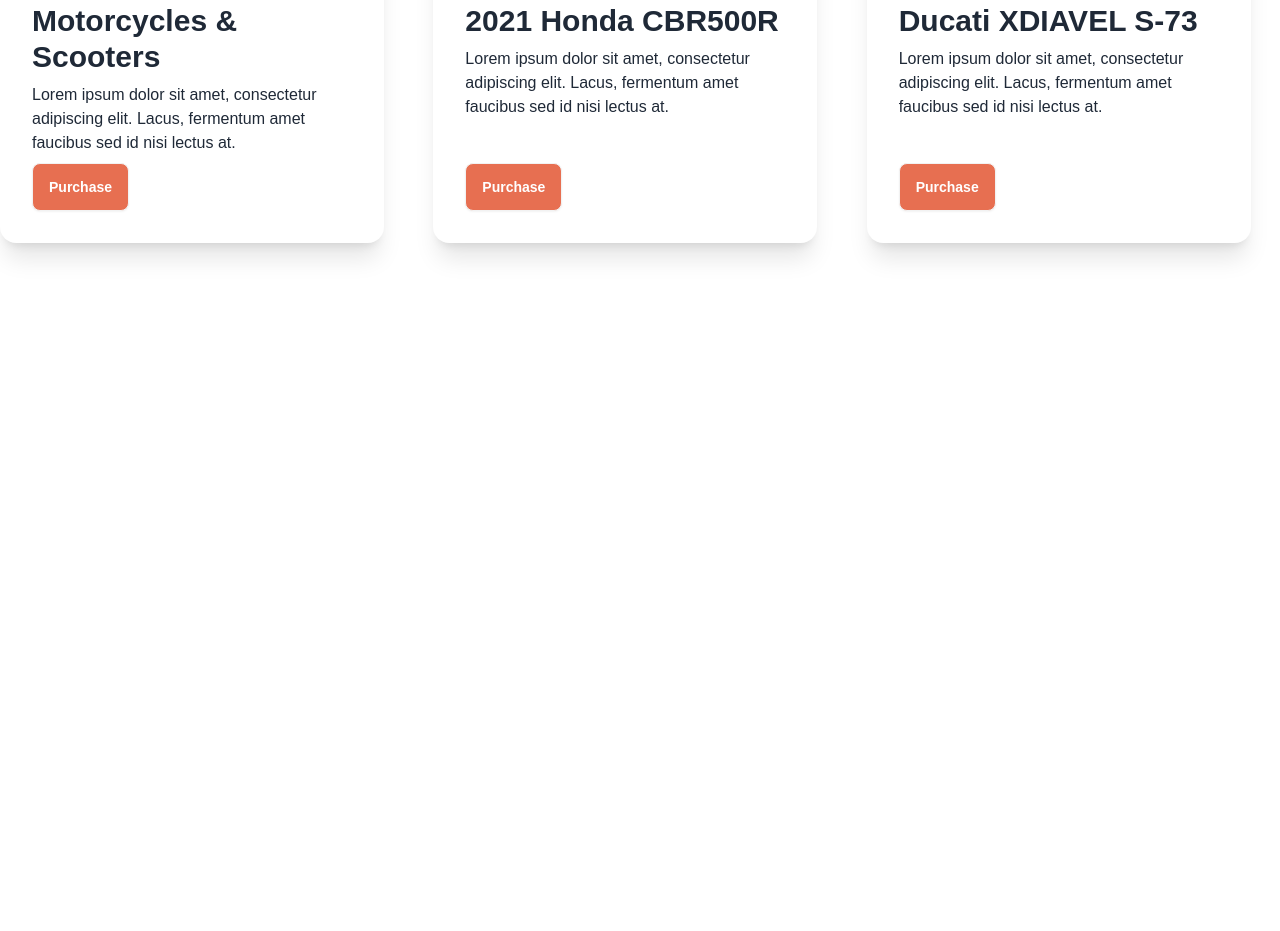
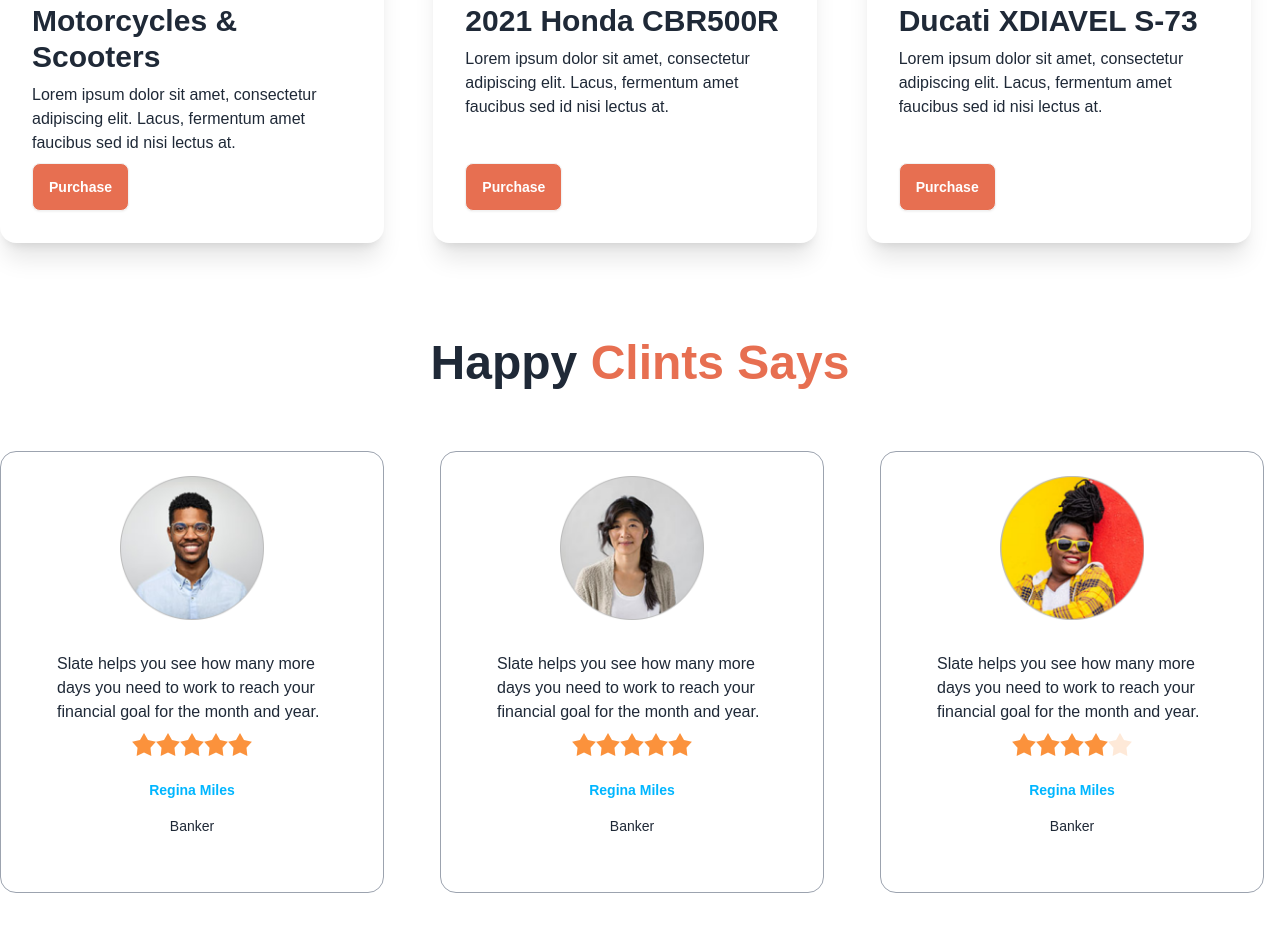
Before and after one commit to Rabby-3338/Bikerside-Design-01, a plain HTML site: page insex.html in a window 1280 px wide. Shown: the part 2816-3747 px from the top of the page. Before the commit the page ends 3155 px from the top, so only its background shows below. Drawn offline with nearby package versions, Linux system fonts and the light colour scheme.

Commit message:
rating section added

```diff
--- a/insex.html
+++ b/insex.html
@@ -218,10 +218,101 @@
             </div>
           </div>
         </div>
+   </section>
 
+   <!-- happy clints -->
+    <section class="my-24">
+      <h3 class=" text-2xl lg:text-5xl font-semibold text-center mb-16"> Happy <span class="text-bike-primary">Clints Says</span></h3>
+<div class="grid grid-cols-1 gap-10 md:grid-cols-2 lg:grid-cols-3">
+  <!-- review-1 -->
+  <div class="card bg-base-100 p-6 w-96 border border-gray-400">
+    <figure>
+      <img class="w-36"
+        src="images/others/user-1.png"
+        alt="Shoes" />
+    </figure>
+    <div class="card-body">
+      <p>Slate helps you see how
+        many more days you need
+        to work to reach your financial
+        goal for the month and year.</p>
+        <div class="rating justify-center">
+          <input type="radio" name="rating-2" class="mask mask-star-2 bg-orange-400" />
+          <input
+            type="radio"
+            name="rating-2"
+            class="mask mask-star-2 bg-orange-400"/>
+          <input type="radio" name="rating-2" class="mask mask-star-2 bg-orange-400" />
+          <input type="radio" name="rating-2" class="mask mask-star-2 bg-orange-400" checked="checked" />
+          <input type="radio" name="rating-2" class="mask mask-star-2 bg-orange-400" />
+        </div>
+      <div class= "text-center space-y-4 mt-4">
+        <h4 class="text-sm font-semibold text-info">Regina Miles</h4>
+        <p class="text-sm">Banker</p>
 
+      </div>
+    </div>
+  </div>
+  <!-- review-2 -->
+  <div class="card bg-base-100 p-6 w-96 border border-gray-400">
+    <figure>
+      <img class="w-36"
+        src="images/others/user-2.png"
+        alt="Shoes" />
+    </figure>
+    <div class="card-body">
+      <p>Slate helps you see how
+        many more days you need
+        to work to reach your financial
+        goal for the month and year.</p>
+        <div class="rating justify-center">
+          <input type="radio" name="rating-2" class="mask mask-star-2 bg-orange-400" />
+          <input
+            type="radio"
+            name="rating-2"
+            class="mask mask-star-2 bg-orange-400"/>
+          <input type="radio" name="rating-2" class="mask mask-star-2 bg-orange-400" />
+          <input type="radio" name="rating-2" class="mask mask-star-2 bg-orange-400" checked="checked" />
+          <input type="radio" name="rating-2" class="mask mask-star-2 bg-orange-400" />
+        </div>
+      <div class= "text-center space-y-4 mt-4">
+        <h4 class="text-sm font-semibold text-info">Regina Miles</h4>
+        <p class="text-sm">Banker</p>
 
-       </section>
+      </div>
+    </div>
+  </div>
+  <!-- review-3 -->
+  <div class="card bg-base-100 p-6 w-96 border border-gray-400">
+    <figure>
+      <img class="w-36"
+        src="images/others/user-3.png"
+        alt="Shoes" />
+    </figure>
+    <div class="card-body">
+      <p>Slate helps you see how
+        many more days you need
+        to work to reach your financial
+        goal for the month and year.</p>
+        <div class="rating justify-center">
+          <input type="radio" name="rating-2" class="mask mask-star-2 bg-orange-400" />
+          <input
+            type="radio"
+            name="rating-2"
+            class="mask mask-star-2 bg-orange-400"/>
+          <input type="radio" name="rating-2" class="mask mask-star-2 bg-orange-400" />
+          <input type="radio" name="rating-2" class="mask mask-star-2 bg-orange-400" checked="checked" />
+          <input type="radio" name="rating-2" class="mask mask-star-2 bg-orange-400" />
+        </div>
+      <div class= "text-center space-y-4 mt-4">
+        <h4 class="text-sm font-semibold text-info">Regina Miles</h4>
+        <p class="text-sm">Banker</p>
+
+      </div>
+    </div>
+  </div>
+</div>
+    </section>
 
 
     </main>
```
